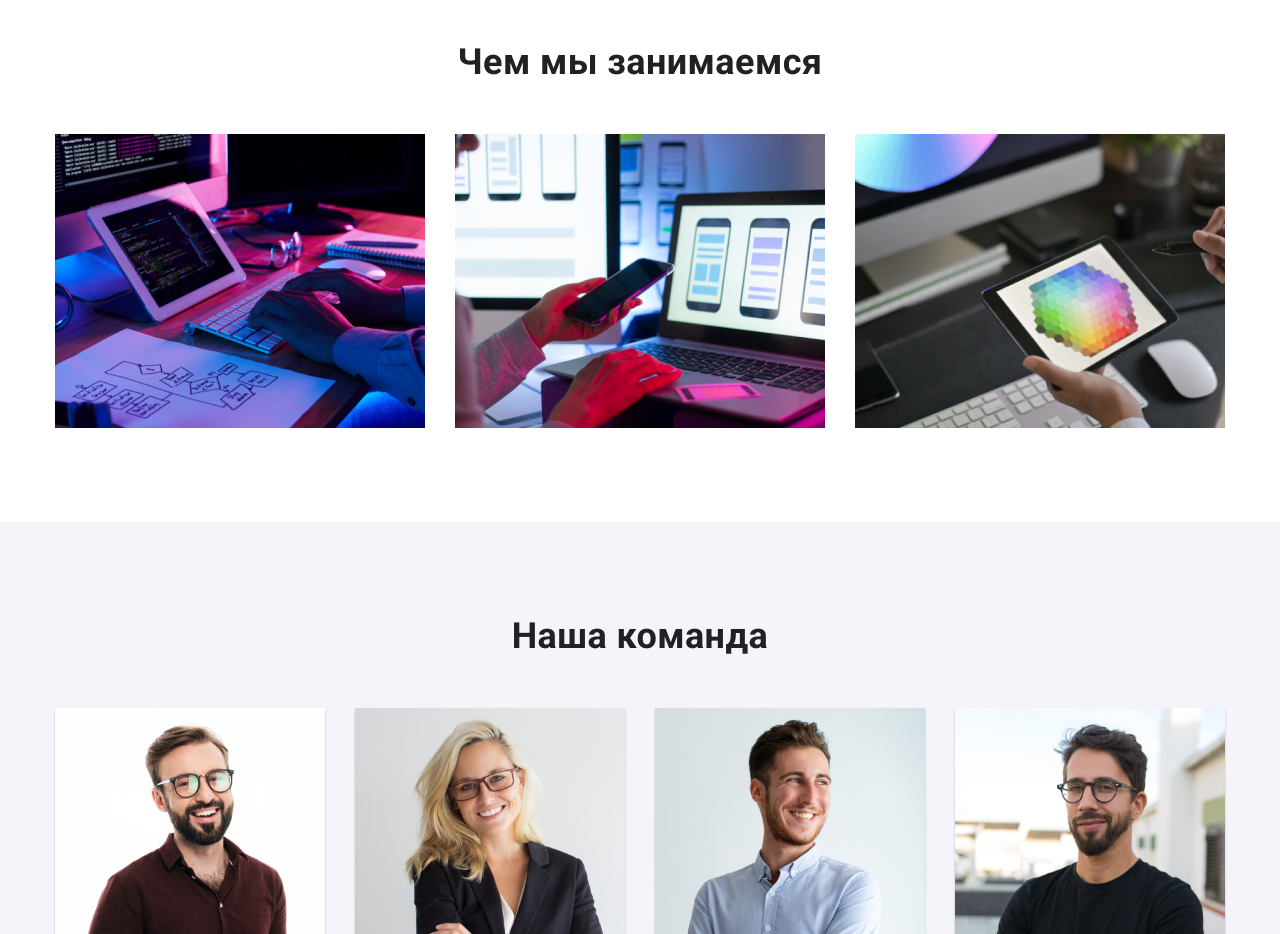
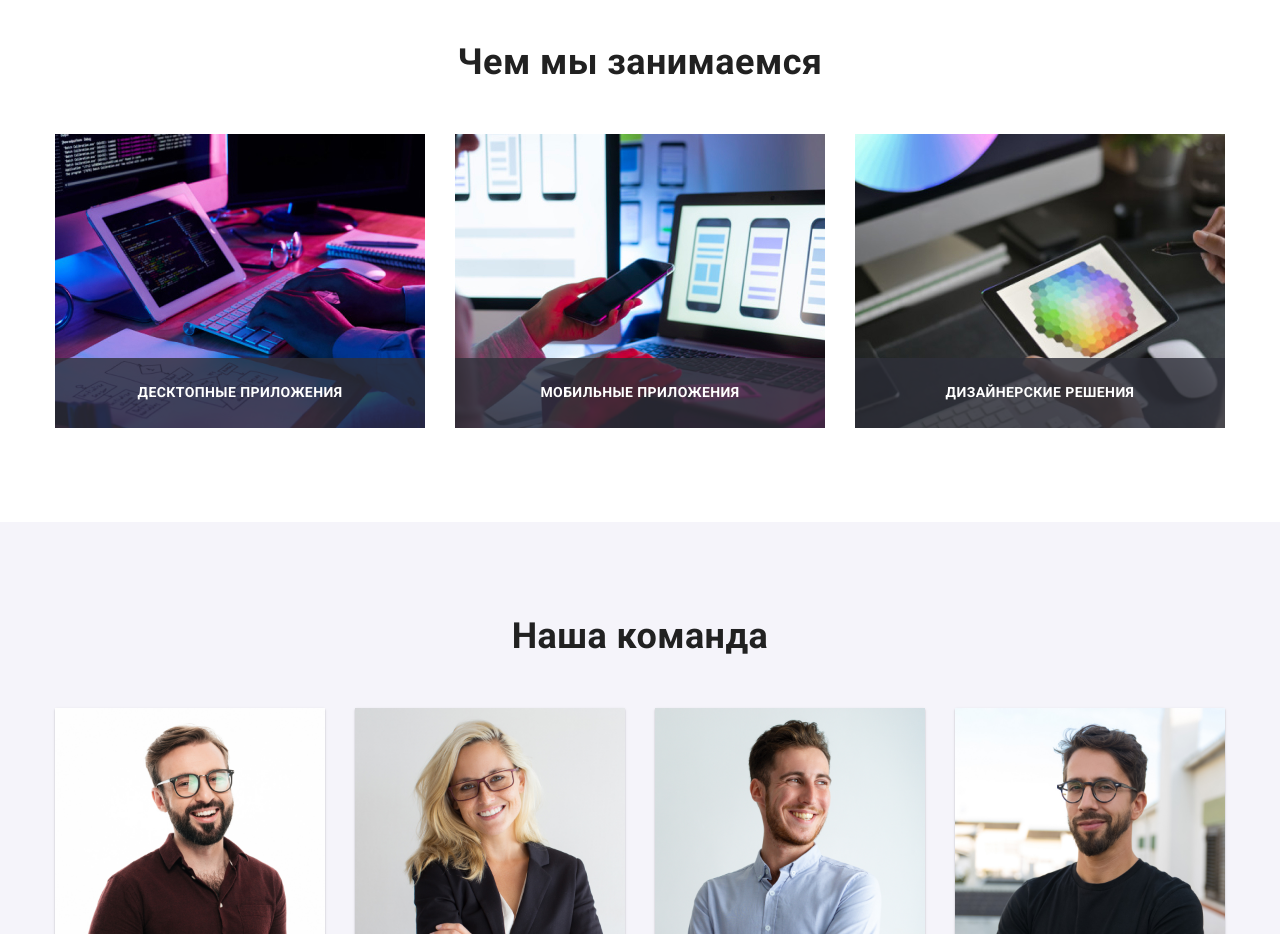
Before and after one commit to osipm/goit-markup-hw-05, a plain HTML site: page index.html in a window 1280 px wide. Shown: the part 1160-2094 px from the top of the page. Drawn offline with nearby package versions, Linux system fonts and the light colour scheme.

Commit message:
text label

```diff
--- a/css/styles.css
+++ b/css/styles.css
@@ -65,6 +65,32 @@ img {
 
 .img-section {
     padding-bottom: 94px;
+}
+
+.parent {
+    position: relative;
+    max-width: 370px;
+    height: 294px;
+}
+
+.box {
+    background: rgba(47, 48, 58, 0.8);
+  width: 370px;
+  height: 70px;
+    position: absolute;
+    bottom: 0;
+    left: 0;
+    padding-top: 27px;
+    padding-bottom: 27px;
+}
+.text-label {
+    font-weight: bold;
+    font-size: 14px;
+    line-height: 1.14;
+    text-align: center;
+    text-transform: uppercase;
+    color: var(--main-title-cl);
+    margin-bottom: 0;
 }
 
 .section {
--- a/index.html
+++ b/index.html
@@ -112,14 +112,17 @@
       <div class="container">
         <h2 class="title-section">Чем мы занимаемся</h2>
         <ul class="list card-set">
-          <li class="item work-item">
+          <li class="item work-item"><div class="parent">
             <img src="./imeges/box1.jpg" alt="box1" width="370" height="294" />
+            <div class="box"><h2 class="text-label">десктопные приложения</h2></div></div>
           </li>
-          <li class="item work-item">
+          <li class="item work-item"><div class="parent">
             <img src="./imeges/box2.jpg" alt="box2" width="370" height="294" />
+            <div class="box"><h2 class="text-label">мобильные приложения</h2></div></div>
           </li>
-          <li class="item work-item">
+          <li class="item work-item"><div class="parent">
             <img src="./imeges/box3.jpg" alt="box3" width="370" height="294" />
+            <div class="box"><h2 class="text-label">дизайнерские решения</h2></div></div>
           </li>
         </ul>
       </div>
```
